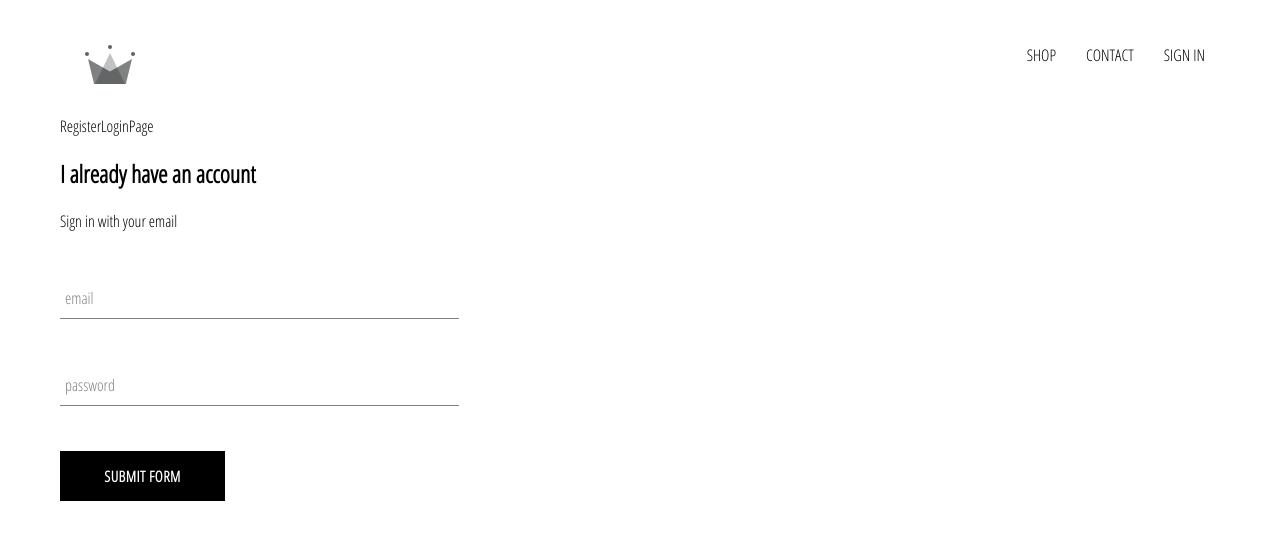
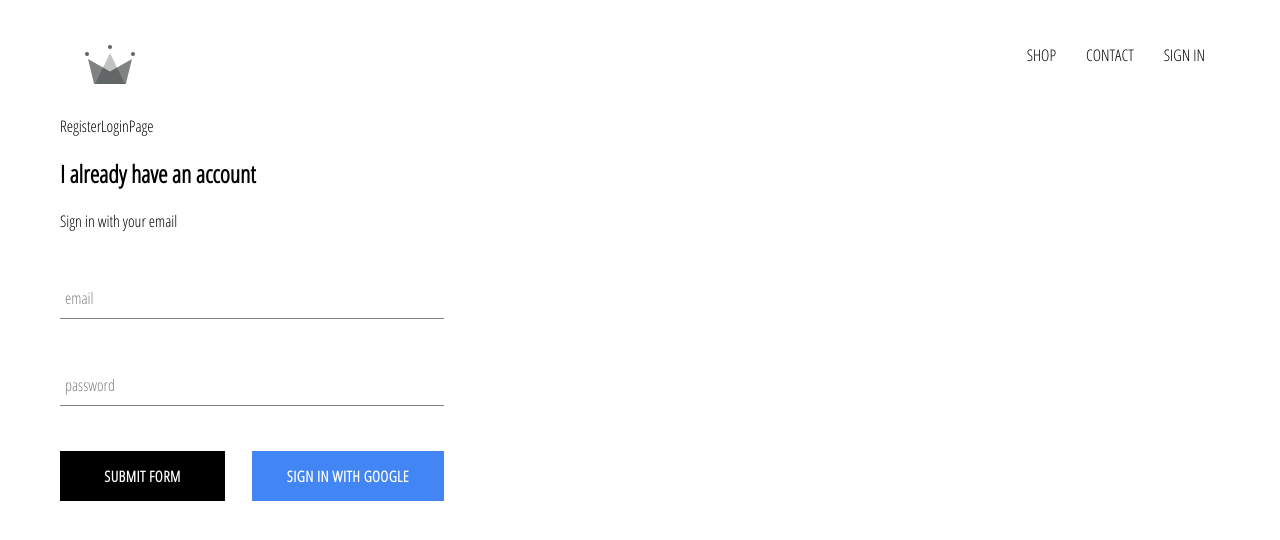
Before and after one commit to jonpham/yihua-crwn-clothing, a React (Create React App) app: page /yihua-crwn-clothing/signin in a window 1280 px wide. Shown: the top 540 px of the page. Built offline with nearby package versions, Linux system fonts and the light colour scheme; no server answers.

Commit message:
Finish sign-in / out via Firebase gmail. move on to non-oauth login.

```diff
--- a/src/App.js
+++ b/src/App.js
@@ -7,11 +7,36 @@ import ShopPage from './pages/shop-page';
 import RegisterLoginPage from './pages/register-login-page';
 
 import './App.scss';
+import { auth } from './auth/firebaseUtils';
 
-const App = () => {
+// This can probably be a Functional Component with Hooks & Effects.
+class App extends React.PureComponent{
+  constructor(props) {
+    super(props);
+
+    this.state = {
+      currentUser: null
+    }
+    this.unsubscribeFromAuth = null;
+  }
+
+  // This is only related to auth, so can probably be moved into HOC.
+  componentDidMount() {
+    this.unsubscribeFromAuth = auth.onAuthStateChanged((user) => {
+      this.setState({ currentUser: user }, () => {
+        console.log(this.state.currentUser);
+      });
+    });
+  }
+
+  componentWillUnmount() {
+    this.unsubscribeFromAuth();
+  }
+
+  render() {
     return (
       <div className="crwn-clothing">
-      <Header />
+        <Header currentUser={this.state.currentUser} />
         <Switch>
           <Route exact={true} path="/" component={Homepage} />
           <Route exact={true} path="/signin" component={RegisterLoginPage} />
@@ -20,5 +45,6 @@ const App = () => {
       </div>
     );
   }
+}
 
 export default App;
--- a/src/App.scss
+++ b/src/App.scss
@@ -7,3 +7,7 @@ a {
   text-decoration: none;
   color: black;
 }
+
+* {
+  box-sizing: border-box;
+}
--- /dev/null
+++ b/src/auth/firebaseUtils.js
@@ -0,0 +1,16 @@
+import firebase from "firebase/app";
+import "firebase/firestore";
+import "firebase/auth";
+
+import firebaseConfig from './firebaseConfig.json';
+firebase.initializeApp(firebaseConfig);
+
+export const auth = firebase.auth();
+export const firestore = firebase.firestore();
+
+const provider = new firebase.auth.GoogleAuthProvider();
+provider.setCustomParameters({ prompt: 'select_account' });
+
+export const signInWithGoogle = () => auth.signInWithPopup(provider);
+
+export default firebase;
--- a/src/components/custom-button/CustomButton.jsx
+++ b/src/components/custom-button/CustomButton.jsx
@@ -2,8 +2,8 @@ import React, { memo } from 'react';
 
 import './CustomButton.scss';
 
-const CustomButton = ({children, ...othrBtnProps }) => (
-  <button className="custom-button" {...othrBtnProps} >
+const CustomButton = ({children, buttonType, ...othrBtnProps }) => (
+  <button className={`${buttonType ? buttonType : 'primary'} custom-button`} {...othrBtnProps} >
     {children}
   </button>
 );
--- a/src/components/custom-button/CustomButton.scss
+++ b/src/components/custom-button/CustomButton.scss
@@ -6,17 +6,31 @@
   line-height: 50px;
   padding: 0 35px 0 35px;
   font-size: 15px;
-  background-color: black;
-  color: white;
   text-transform: uppercase;
   font-family: 'Open Sans Condensed';
   font-weight: bolder;
   border: none;
   cursor: pointer;
 
-  &:hover {
-    background-color: white;
-    color: black;
-    border: 1px solid black;
+  &.primary {
+    background-color: black;
+    color: white;
+
+    &:hover {
+      background-color: white;
+      color: black;
+      border: 1px solid black;
+    }
+  }
+
+  &.secondary {
+    background-color: #4285f4;
+    color: white;
+
+    &:hover {
+      background-color: #357ae8;
+      color: black;
+      border: none;
+    }
   }
 }
--- a/src/components/header/Header.jsx
+++ b/src/components/header/Header.jsx
@@ -1,19 +1,33 @@
-import React, { memo } from 'react';
+import React, { memo } from "react";
 
-import { Link } from 'react-router-dom';
-import { ReactComponent as Logo } from '../../assets/crwn-logo.svg';
+import { Link } from "react-router-dom";
+import { ReactComponent as Logo } from "../../assets/crwn-logo.svg";
 
-import './Header.scss';
+import { auth } from "../../auth/firebaseUtils";
 
-const Header = () => (
-  <div className='header'>
+import "./Header.scss";
+
+const Header = ({ currentUser }) => (
+  <div className="header">
     <Link className="logo-container" to="/">
       <Logo />
     </Link>
-    <div className='options'>
-      <Link className='option' to='/shop'>Shop</Link>
-      <Link className='option' to='/contact'>Contact</Link>
-      <Link className='option' to='/signin'>Sign In</Link>
+    <div className="options">
+      <Link className="option" to="/shop">
+        Shop
+      </Link>
+      <Link className="option" to="/contact">
+        Contact
+      </Link>
+      {currentUser ? (
+        <div className="option" onClick={() => auth.signOut()}>
+          Sign Out
+        </div>
+      ) : (
+        <Link className="option" to="/signin">
+          Sign In
+        </Link>
+      )}
     </div>
   </div>
 );
--- a/src/components/header/Header.scss
+++ b/src/components/header/Header.scss
@@ -21,6 +21,7 @@
     .option {
       padding: 10px 15px;
       text-transform: uppercase;
+      cursor: pointer;
     }
   }
 }
--- a/src/components/sign-in/SignIn.jsx
+++ b/src/components/sign-in/SignIn.jsx
@@ -2,6 +2,8 @@ import React, { PureComponent } from "react";
 
 import FormInput from "../form-input";
 import CustomButton from "../custom-button";
+
+import { signInWithGoogle } from "../../auth/firebaseUtils";
 
 import "./SignIn.scss";
 
@@ -49,7 +51,12 @@ class SignIn extends PureComponent {
             value={this.state.password}
             required
           />
-          <CustomButton type="submit">Submit Form</CustomButton>
+          <div className="buttons">
+            <CustomButton type="submit">Submit Form</CustomButton>
+            <CustomButton buttonType="secondary" onClick={signInWithGoogle}>
+              Sign in with Google
+            </CustomButton>
+          </div>
         </form>
       </div>
     );
--- a/src/components/sign-in/SignIn.scss
+++ b/src/components/sign-in/SignIn.scss
@@ -6,4 +6,9 @@
   .title {
     margin: 10px 0;
   }
+
+  .buttons {
+    display: flex;
+    justify-content: space-between;
+  }
 }
```
Also changed, not shown: 1 other file (tests, documents, lock files or other folders). Lines whose indentation alone changed are shown as unchanged.
